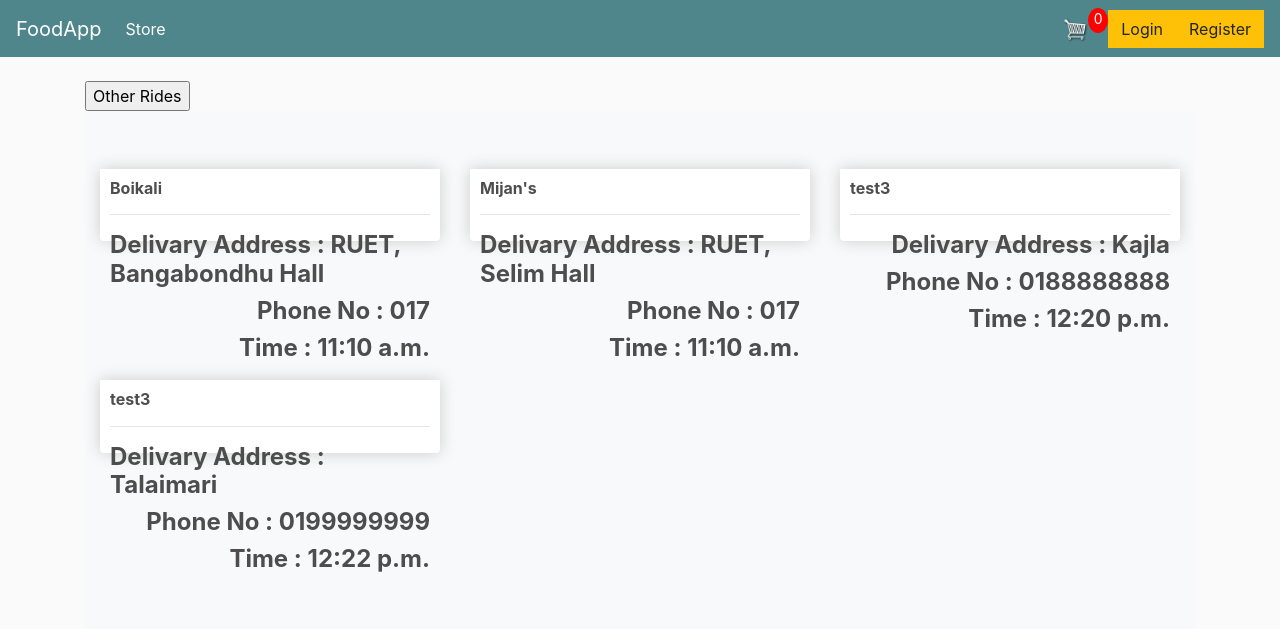
After one commit to Nazm-nahid/foodapp_project, a Django app: template Rider/templates/Rider/myride.html in a window 1280 px wide. The commit adds this page. Shown: the top 629 px of the page. Run offline with Django 3.2, Linux system fonts and the light colour scheme; the template is opened without the code that fills it: values that come from a table or form of the project are taken from there, others are empty; data comes from the database, SQL or seed files in the repository; both versions use the stored data as it was after the commit; some libraries are stand-ins or nearby versions.

Commit message:
Vai Done Done Done <3 <3

```diff
--- a/Rider/models.py
+++ b/Rider/models.py
@@ -4,13 +4,17 @@ class Rider(models.Model):
     resturent=models.CharField(max_length=200)
     deli_address= models.CharField(max_length=400)
     time= models.TimeField( )
+    phone = models.CharField(max_length=13)
     rider_ac= models.CharField(max_length=200)
     def __str__(self):
-        return self.rider_ac
+        return str(self.id)
 class Store(models.Model):
+    key = models.ForeignKey(Rider, on_delete=models.CASCADE)
     resturent = models.CharField(max_length=200)
+    phone = models.CharField(max_length=13)
     order_item= models.CharField(max_length=50)
-    time= models.TimeField( )
+    quantity= models.CharField(max_length=4)
+    time= models.TimeField()
     payment= models.CharField(max_length=3)
     rider_ac= models.CharField(max_length=200)
     def __str__(self):
--- /dev/null
+++ b/Rider/templates/Rider/myride.html
@@ -0,0 +1,25 @@
+{% extends 'base.html' %}
+{% block content %}
+<form action="/rider/riderhome/">
+    <input type="submit" value="Other Rides">
+</form>
+<div class="album py-5 bg-light">
+<div class="container">
+<div class="row">
+{% for food in riders %}
+		<div class="col-lg-4">
+					<div class="box-element product">
+						<h6><strong>{{food.resturent}}</strong></h6>
+						<hr>
+						<h4 style="display: inline-block; float: right"><strong>Delivary Address : {{food.deli_address}}</strong></h4>
+						<h4 style="display: inline-block; float: right"><strong>Phone No : {{food.phone}}</strong></h4>
+						<h4 style="display: inline-block; float: right"><strong>Time : {{food.time}}</strong></h4>
+
+					</div>
+
+		</div>
+{% endfor %}
+</div>
+</div>
+</div>
+{% endblock %}
--- a/Rider/templates/Rider/storehome.html
+++ b/Rider/templates/Rider/storehome.html
@@ -7,12 +7,14 @@
 <div class="col-lg-4">
 			<div class="box-element product">
 				<h6><strong>{{food.order_item}}</strong></h6>
+				<h6><strong>Quantity: {{food.quantity}}</strong></h6>
 				<hr>
 				<h4 style="display: inline-block; float: right"><strong>Dalivary Address : {{food.deli_address}}</strong></h4>
+				<h4 style="display: inline-block; float: right"><strong>Phone : {{food.phone}}</strong></h4>
 				<h4 style="display: inline-block; float: right"><strong>Time : {{food.time}}</strong></h4>
 				<h4 style="display: inline-block; float: right"><strong>Rider : {{food.rider_ac}}</strong></h4>
 				<h4 style="display: inline-block; float: right"><strong>Payment: {{food.payment}}</strong></h4>
-				<form class="site-form" action="/rider/pay/" method='POST'>
+				<form class="site-form" action="/rider/pay/{{food.key}}/" method='POST'>
 					{% csrf_token %}
 					<input type="submit" value="Payment Done">
 			    	</form>
--- a/Rider/url.py
+++ b/Rider/url.py
@@ -4,6 +4,7 @@ from .import views
 urlpatterns =[
     url(r'^riderhome/$',views.riderview, name='riderhome'),
     url(r'^storehome/$',views.storeview, name='storehome'),
-    url(r'^ac/$',views.accept, name='accept'),
-    url(r'^pay/$',views.payment, name='payment'),
+    url(r'^myride/$',views.rideraccept, name='myride'),
+    url(r'^ac/(?P<slug>[\w-]+)/$',views.accept, name='accept'),
+    url(r'^pay/(?P<slug>[\w-]+)/$',views.payment, name='payment'),
 ]
```
Also changed, not shown: Rider/templates/Rider/riderhome.html (+6 -2 lines), Rider/views.py (+28 -6 lines), Rider/migrations/0001_initial.py (deleted), User/migrations/0001_initial.py (deleted), db.sqlite3.
